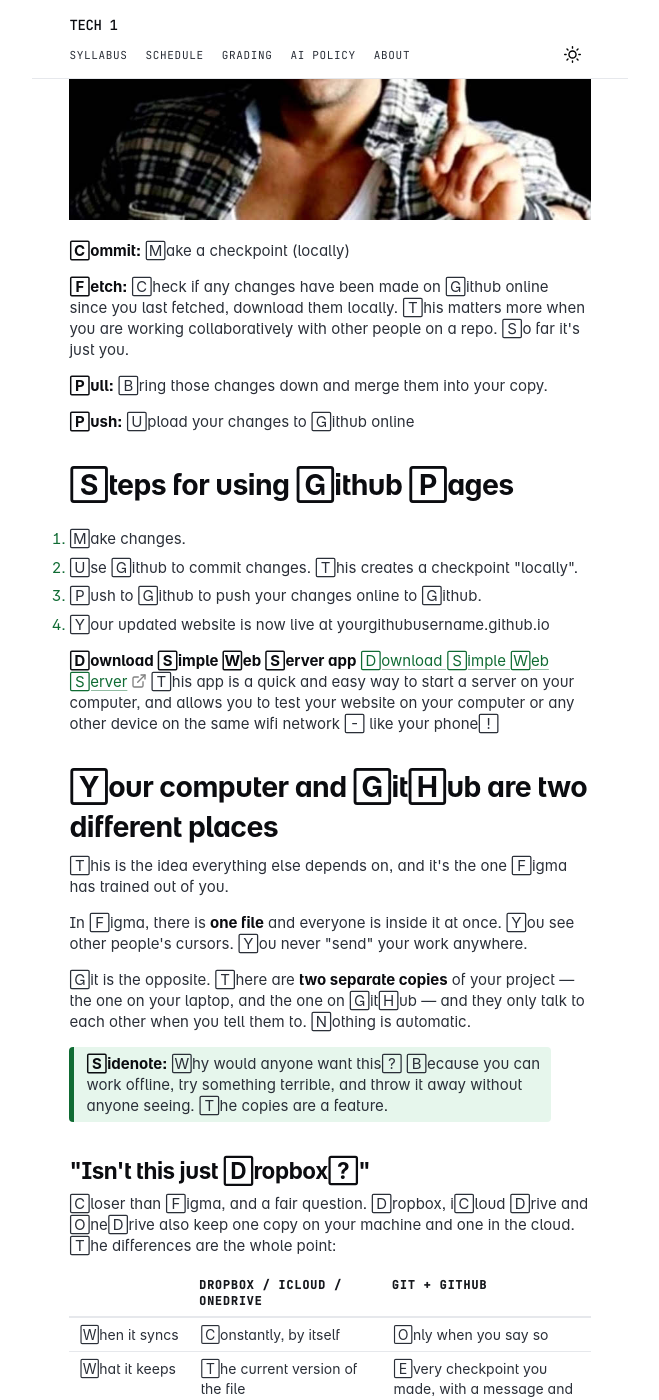
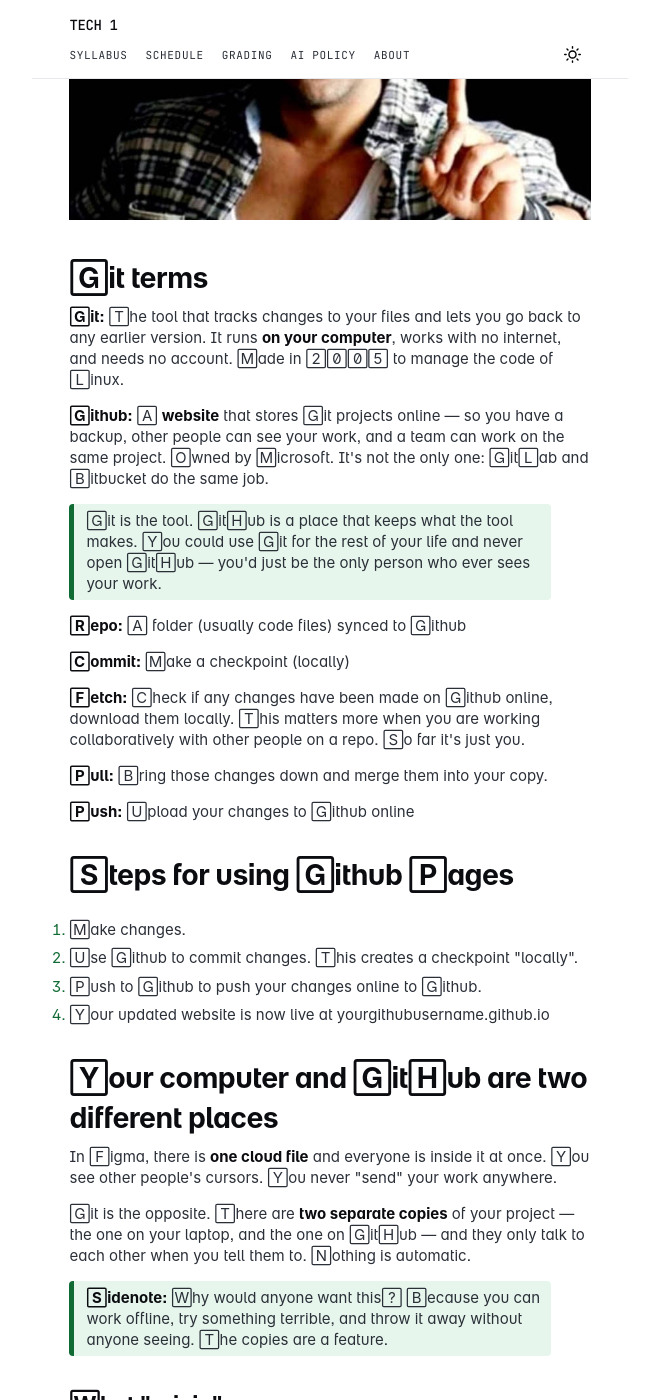
Before and after one commit to gyanl/tech1, a Jekyll site: the page built from _notes/Lecture 2 - CSS and Responsiveness.md, in a window 1280 px wide and 1400 px high, scrolled down 951 px. Shown: the whole window, without its empty margins (310-969 px from the left). Built offline with Jekyll 4.4.1, drawn with Linux system fonts in a browser that asks for light colours; some web fonts are replaced; some of the changed text lies outside the part shown.

Commit message:
Lecture 2: define Git and GitHub in the terms list
Co-Authored-By: Claude Opus 4.8 <noreply@anthropic.com>

```diff
--- a/_notes/Lecture 2 - CSS and Responsiveness.md
+++ b/_notes/Lecture 2 - CSS and Responsiveness.md
@@ -21,9 +21,19 @@ Last week we shipped a page! This week we'll figure out how to ship your page.
 
 ![](assets/img/Pasted image 20260811131706.png)
 
+## Git terms
+
+**Git:** The tool that tracks changes to your files and lets you go back to any earlier version. It runs **on your computer**, works with no internet, and needs no account. Made in 2005 to manage the code of Linux.
+
+**Github:** A **website** that stores Git projects online — so you have a backup, other people can see your work, and a team can work on the same project. Owned by Microsoft. It's not the only one: GitLab and Bitbucket do the same job.
+
+> Git is the tool. GitHub is a place that keeps what the tool makes. You could use Git for the rest of your life and never open GitHub — you'd just be the only person who ever sees your work.
+
+**Repo:** A folder (usually code files) synced to Github
+
 **Commit:** Make a checkpoint (locally)
 
-**Fetch:** Check if any changes have been made on Github online since you last fetched, download them locally. This matters more when you are working collaboratively with other people on a repo. So far it's just you.
+**Fetch:** Check if any changes have been made on Github online, download them locally. This matters more when you are working collaboratively with other people on a repo. So far it's just you.
 
 **Pull:** Bring those changes down and merge them into your copy.
 
@@ -36,24 +46,32 @@ Last week we shipped a page! This week we'll figure out how to ship your page.
 3. Push to Github to push your changes online to Github.
 4. Your updated website is now live at yourgithubusername.github.io
 
-
-**Download Simple Web Server app**
-[Download Simple Web Server](https://simplewebserver.org/)
-This app is a quick and easy way to start a server on your computer, and allows you to test your website on your computer or any other device on the same wifi network - like your phone!
-
 ## Your computer and GitHub are two different places
 
-This is the idea everything else depends on, and it's the one Figma has trained out of you.
-
-In Figma, there is **one file** and everyone is inside it at once. You see other people's cursors. You never "send" your work anywhere.
+In Figma, there is **one cloud file** and everyone is inside it at once. You see other people's cursors. You never "send" your work anywhere.
 
 Git is the opposite. There are **two separate copies** of your project — the one on your laptop, and the one on GitHub — and they only talk to each other when you tell them to. Nothing is automatic.
 
 > **Sidenote:** Why would anyone want this? Because you can work offline, try something terrible, and throw it away without anyone seeing. The copies are a feature.
 
-### "Isn't this just Dropbox?"
+### What "origin" means
 
-Closer than Figma, and a fair question. Dropbox, iCloud Drive and OneDrive also keep one copy on your machine and one in the cloud. The differences are the whole point:
+You'll notice every button says *origin*: **Fetch origin**, **Pull origin**, **Push origin**.
+
+`origin` is just a **nickname for the GitHub copy** of your project.
+
+When you cloned the repo, Git saved its web address and needed something to call it. The default nickname is `origin` — as in *the place this originally came from*.
+
+So read the buttons like this:
+
+- **Push origin** → send my commits to GitHub
+- **Pull origin** → bring GitHub's commits down to me
+
+### Isn't this just cloud storage then?
+
+Cloud storage options like Google Drive, Dropbox, iCloud Drive and OneDrive also keep one copy on your machine and one in the cloud.
+
+The differences are the whole point:
 
 | | Dropbox / iCloud / OneDrive | Git + GitHub |
 | --- | --- | --- |
@@ -65,25 +83,14 @@ Closer than Figma, and a fair question. Dropbox, iCloud Drive and OneDrive also
 
 You have all seen `Document (conflicted copy 2).docx`. That file is Dropbox admitting defeat: it can't work out how to combine two versions, so it keeps both and makes it your problem. Git actually reads what changed on each side and puts them together.
 
-**So why not just use Dropbox for a website?** Honestly, for one person, you nearly could. What you'd be giving up:
+## So why not just use Dropbox for a website?
+
+Honestly, for one person, you nearly could. What you'd be giving up:
 
 - GitHub **serves** your site to the internet. Dropbox only stores it.
 - Checkpoints *you* chose, labelled with why you made them — not just "3:47pm".
 - Three people working on one project without overwriting each other. That's your final project.
 - The thing every design studio and engineering team already uses.
-
-### What "origin" means
-
-You'll notice every button says *origin*: **Fetch origin**, **Pull origin**, **Push origin**.
-
-`origin` is just a **nickname for the GitHub copy** of your project.
-
-When you cloned the repo, Git saved its web address and needed something to call it. The default nickname is `origin` — as in *the place this originally came from*. That's the whole story. There's no magic in the word.
-
-So read the buttons like this:
-
-- **Push origin** → send my commits to GitHub
-- **Pull origin** → bring GitHub's commits down to me
 
 ### Commits are a chain, not a pile
 
@@ -156,6 +163,12 @@ Sync at the start, not at the end. Then a rejected push mostly stops happening.
 5. **Push** again. It works.
 
 Now do it a second time, but in step 2 edit **the same line** you edited in the browser. This time you get a conflict, and you decide who wins.
+
+
+
+**Download Simple Web Server app**
+[Download Simple Web Server](https://simplewebserver.org/)
+This app is a quick and easy way to start a server on your computer, and allows you to test your website on your computer or any other device on the same wifi network - like your phone!
 
 ## Colour variables, and dark mode
 
```
